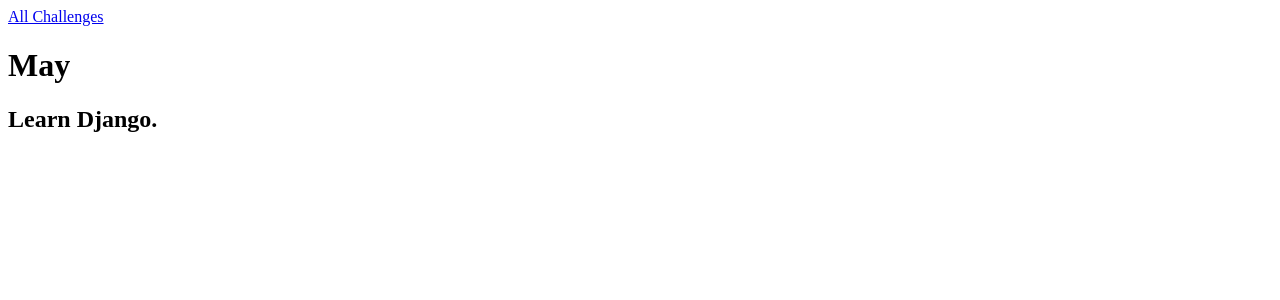
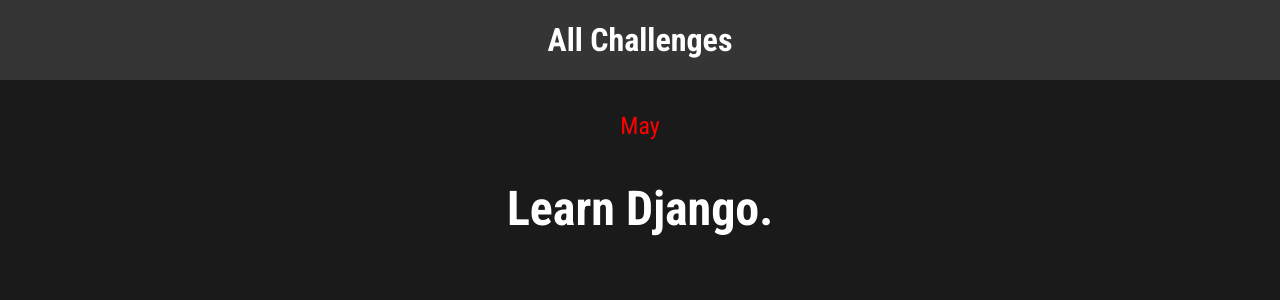
Before and after one commit to Petar-Koprinkov/Django_Udemy, a Django app: page /may/ in a window 1280 px wide. Shown: the top 300 px of the page. Run offline with Django 5.2, Linux system fonts and the light colour scheme.

Commit message:
add static

```diff
--- a/DemoDjango/settings.py
+++ b/DemoDjango/settings.py
@@ -118,6 +118,7 @@
 # https://docs.djangoproject.com/en/5.0/howto/static-files/
 
 STATIC_URL = 'static/'
+STATICFILES_DIRS = [BASE_DIR / 'static']
 
 # Default primary key field type
 # https://docs.djangoproject.com/en/5.0/ref/settings/#default-auto-field
--- /dev/null
+++ b/static/css/challenge.css
@@ -0,0 +1,22 @@
+h1,
+h2 {
+  text-align: center;
+  color: white;
+}
+
+h1 {
+  font-size: 1.5rem;
+  margin: 2rem 0 1rem 0;
+  font-weight: normal;
+  color: red;
+}
+
+h2 {
+  font-size: 3rem;
+  font-weight: bold;
+}
+
+.p {
+  text-align: center;
+  color: white;
+}
--- /dev/null
+++ b/static/css/header.css
@@ -0,0 +1,25 @@
+header {
+  width: 100%;
+  height: 5rem;
+  background-color: #353535;
+}
+
+header nav {
+  width: 100%;
+  height: 100%;
+  display: flex;
+  justify-content: center;
+  align-items: center;
+}
+
+header nav a {
+  color: white;
+  font-size: 2rem;
+  font-weight: bold;
+  text-decoration: none;
+}
+
+header nav a:hover,
+header nav a:active {
+  color: #cf54a6;
+}
--- /dev/null
+++ b/static/css/style.css
@@ -0,0 +1,10 @@
+@import url('https://fonts.googleapis.com/css2?family=Roboto+Condensed:wght@400;700&display=swap');
+
+html {
+  font-family: 'Roboto Condensed', sans-serif;
+}
+
+body {
+  margin: 0;
+  background-color: #1a1a1a;
+}
--- a/templates/challenges/base.html
+++ b/templates/challenges/base.html
@@ -1,8 +1,13 @@
+{% load static %}
+
 <!DOCTYPE html>
 <html lang="en">
 <head>
     <meta charset="UTF-8">
     <title>{% block title %}{% endblock %}</title>
+    <link rel="stylesheet" href="{% static 'css/style.css' %}">
+    {% block static_file %}
+    {% endblock %}
 </head>
 <body>
     {% block content %}
--- a/templates/challenges/challenge.html
+++ b/templates/challenges/challenge.html
@@ -1,6 +1,10 @@
 {% extends 'challenges/base.html' %}
+{% load static %}
 
-
+{% block static_file %}
+    <link rel="stylesheet" href="{% static 'css/challenge.css' %}">
+    <link rel="stylesheet" href="{% static 'css/header.css' %}">
+{% endblock %}
 {% block title %}{{ month|title }} Challenge{% endblock %}
 {% block content %}
     {% include 'include/header.html' %}
--- a/templates/challenges/index.html
+++ b/templates/challenges/index.html
@@ -1,5 +1,9 @@
 {% extends 'challenges/base.html' %}
+{% load static %}
 
+{% block static_file %}
+    <link rel="stylesheet" href="{% static 'css/style_ul.css' %}"/>
+{% endblock %}
 {% block title %}All challenges{% endblock %}
 {% block content %}
     <ul>
--- a/templates/include/header.html
+++ b/templates/include/header.html
@@ -1,3 +1,5 @@
+{% load static %}
+
 <header>
     <nav>
         <a href="{% url 'index' %}">
```
Also changed, not shown: static/css/style_ul.css (added, +37 -0 lines).
